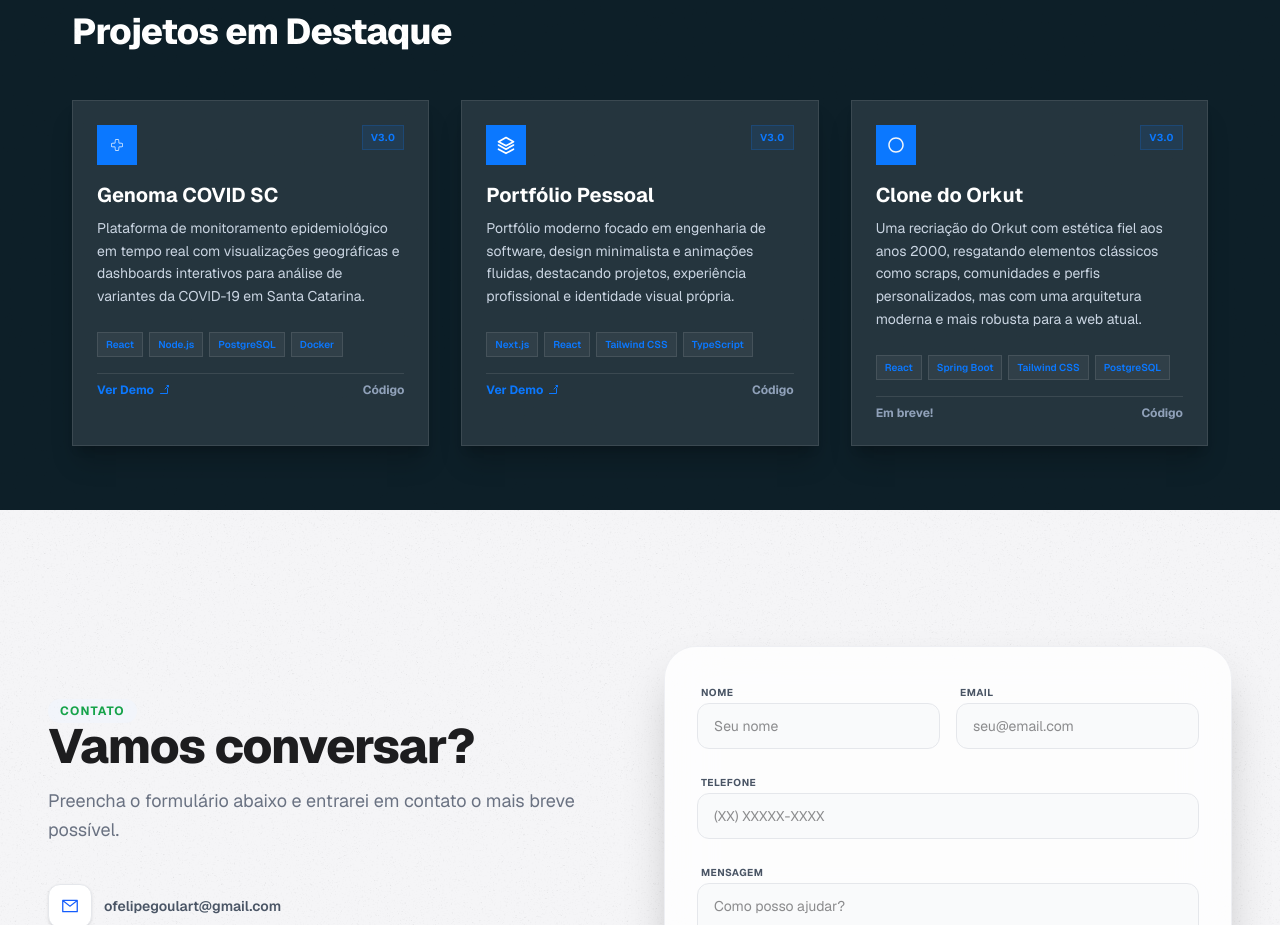
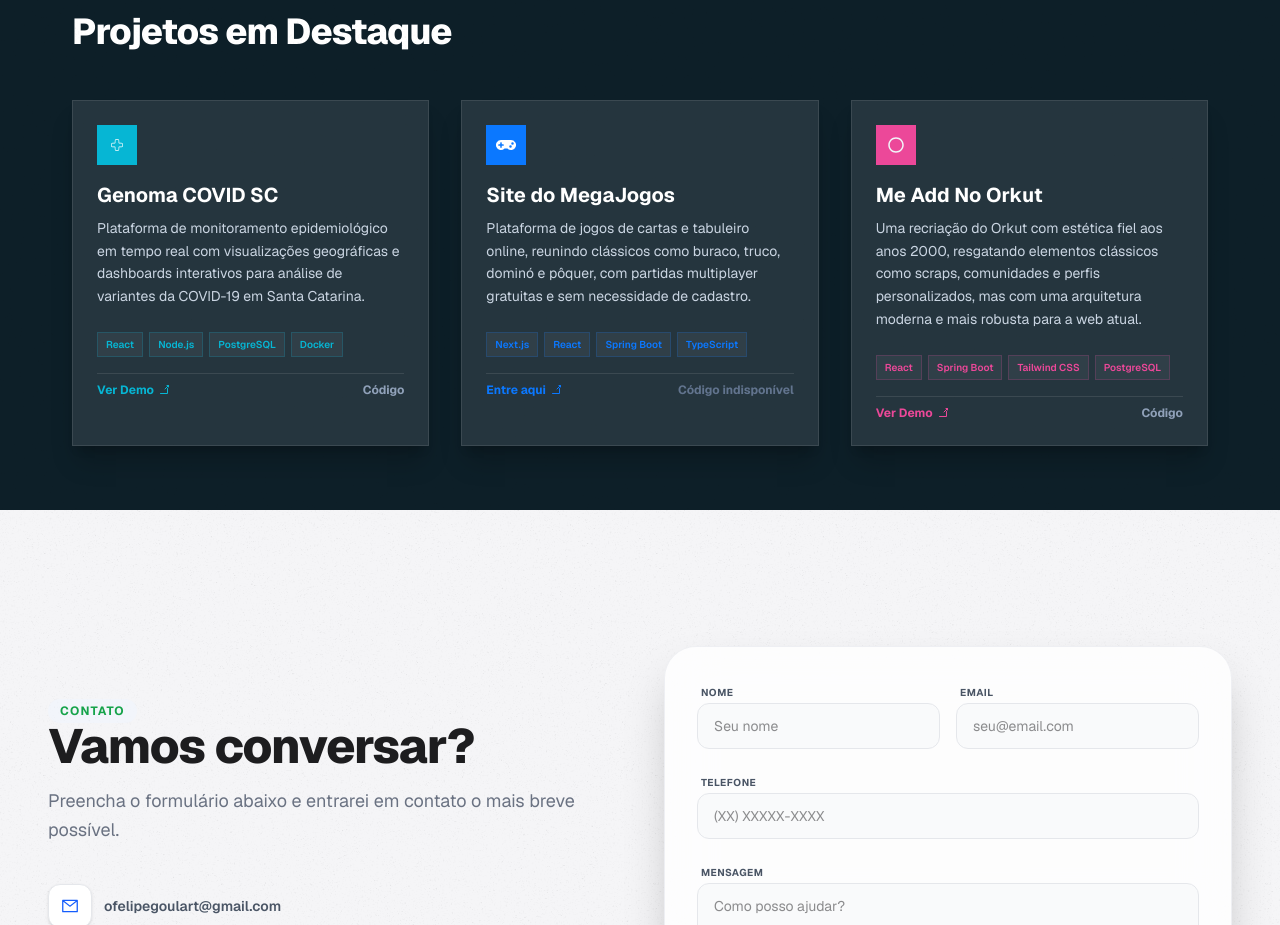
Before and after one commit to ofelipegoulart/portfolio-website, a Next.js app: page / in a window 1280 px wide. Shown: the part 2314-3239 px from the top of the page. Built offline with nearby package versions, Linux system fonts and the light colour scheme.

Commit message:
feat: revamp Projects section

```diff
--- a/app/components/icons.tsx
+++ b/app/components/icons.tsx
@@ -1,7 +1,7 @@
 import React from 'react';
 import { AiFillLinkedin, AiFillGithub, AiOutlineMail } from 'react-icons/ai';
 import { CiGlobe, CiMapPin, CiMedicalCross } from 'react-icons/ci';
-import { FaRegCircle } from 'react-icons/fa';
+import { FaRegCircle, FaGamepad } from 'react-icons/fa';
 
 type IconProps = React.SVGProps<SVGSVGElement> & { size?: number };
 
@@ -46,6 +46,10 @@ export const Medical = ({ size = 20, ...props }: IconProps) => (
 
 export const Orkut = ({ size = 20, ...props }: IconProps) => (
     <FaRegCircle />
+);
+
+export const Gamepad = (props: React.ComponentProps<typeof FaGamepad>) => (
+    <FaGamepad {...props} />
 );
 
 export const ExternalLink = ({ size = 20, ...props }: IconProps) => (
--- a/app/lib/translations.ts
+++ b/app/lib/translations.ts
@@ -84,18 +84,20 @@ export const translations = {
 
                 },
                 {
-                    title: "Portfólio Pessoal",
+                    title: "Site do MegaJogos",
                     project: Project.PersonalPortfolio,
-                    desc: "Portfólio moderno focado em engenharia de software, design minimalista e animações fluidas, destacando projetos, experiência profissional e identidade visual própria.",
-                    tags: ["Next.js", "React", "Tailwind CSS", "TypeScript"],
-                    link: "https://felipegoulart.dev/",
-                    linkCode: "https://github.com/ofelipegoulart/portfolio-website"
+                    desc: "Plataforma de jogos de cartas e tabuleiro online, reunindo clássicos como buraco, truco, dominó e pôquer, com partidas multiplayer gratuitas e sem necessidade de cadastro.",
+                    tags: ["Next.js", "React", "Spring Boot", "TypeScript"],
+                    link: "https://homolog.fontec.inf.br",
+                    linkCode: "",
+                    demoLabel: "Entre aqui",
+                    codeLabel: "Código indisponível"
                 },
                 {
-                    title: "Clone do Orkut",
+                    title: "Me Add No Orkut",
                     project: Project.OrkutClone,
                     desc: "Uma recriação do Orkut com estética fiel aos anos 2000, resgatando elementos clássicos como scraps, comunidades e perfis personalizados, mas com uma arquitetura moderna e mais robusta para a web atual.", tags: ["React", "Spring Boot", "Tailwind CSS", "PostgreSQL"],
-                    link: "",
+                    link: "https://me-add-no-orkut.felipegoulart.dev",
                     linkCode: "https://github.com/ofelipegoulart/orkut-clone"
                 }
             ]
@@ -195,19 +197,21 @@ export const translations = {
                     linkCode: "https://github.com/ofelipegoulart/vigilanciagenomica"
                 },
                 {
-                    title: "Portfólio Pessoal",
+                    title: "GameVelvet Website",
                     project: Project.PersonalPortfolio,
-                    desc: "Modern portfolio focused on software engineering, minimalist design, and fluid animations, highlighting projects, professional experience, and personal brand.",
-                    tags: ["Next.js", "React", "Tailwind CSS", "TypeScript"],
-                    link: "https://felipegoulart.dev/",
-                    linkCode: "https://github.com/ofelipegoulart/portfolio-website"
+                    desc: "Online card and board game platform, bringing together classics like canasta, truco, dominoes, and poker, with free multiplayer matches and no sign-up required.",
+                    tags: ["Next.js", "React", "Spring Boot", "TypeScript"],
+                    link: "https://homolog.fontec.inf.br",
+                    linkCode: "",
+                    demoLabel: "Enter here",
+                    codeLabel: "Code unavailable"
                 },
                 {
-                    title: "Orkut Clone",
+                    title: "Add Me On Orkut",
                     project: Project.OrkutClone,
                     desc: "A faithful recreation of Orkut that brings back the look and feel of the early 2000s, reviving classic features like scraps, communities, and personalized profiles, all built on a modern, more robust web architecture.",
                     tags: ["React", "Spring Boot", "Tailwind CSS", "PostgreSQL"],
-                    link: "",
+                    link: "https://me-add-no-orkut.felipegoulart.dev",
                     linkCode: "https://github.com/ofelipegoulart/orkut-clone"
                 }
             ]
--- a/app/sections/Projects.tsx
+++ b/app/sections/Projects.tsx
@@ -1,7 +1,13 @@
 import React from 'react';
 import Link from 'next/link';
-import { Layers, ExternalLink, Medical, Orkut } from '../components/icons';
+import { ExternalLink, Medical, Orkut, Gamepad } from '../components/icons';
 import { Project, translations as t } from '../lib/translations';
+
+const accentColors: Record<string, string> = {
+    [Project.GenomaCOVIDSC]: '#06b6d4',
+    [Project.PersonalPortfolio]: '#0b78ff',
+    [Project.OrkutClone]: '#ec4899',
+};
 
 export default function Projects({ t }: { t: any }) {
     return (
@@ -32,7 +38,9 @@ export default function Projects({ t }: { t: any }) {
             </div>
 
             <div className="grid grid-cols-1 md:mx-8 md:grid-cols-2 lg:grid-cols-3 gap-8">
-                {t.projects.items.map((item: any, idx: number) => (
+                {t.projects.items.map((item: any, idx: number) => {
+                  const accent = accentColors[item.project] || '#0b78ff';
+                  return (
                     <div
                         key={idx}
 
@@ -43,37 +51,28 @@ export default function Projects({ t }: { t: any }) {
                             p-6
                             shadow-xl shadow-black/20
                             relative"
+                        style={{ '--accent': accent } as React.CSSProperties}
                     >
                         <div className="space-y-4">
                             <div className="flex justify-between items-start">
-                                <div className="
+                                <div
+                                    className="
                                         w-10 h-10
-                                    bg-[#0b78ff]
-                                    hover:bg-white/5
                                         rounded-none
                                         flex items-center justify-center
                                         transition-colors
-                                ">
+                                        hover:opacity-80
+                                    "
+                                    style={{ backgroundColor: 'var(--accent)' }}
+                                >
                                     {item.project === Project.GenomaCOVIDSC ? (
                                         <Medical size={20} className="text-white" />
                                     ) : (item.project === Project.PersonalPortfolio ? (
-                                        <Layers size={20} className="text-white" />
+                                        <Gamepad size={20} className="text-white" />
                                     ) : (
                                         <Orkut size={20} className="text-white" />
                                     ))}
                                 </div>
-
-                                <span className="
-                                    text-[10px] font-bold
-                                    text-[#0b78ff]
-                                    bg-[#0b78ff]/10
-                                    px-2 py-1
-                                    border border-[#0b78ff]/20
-                                    rounded-none
-                                    tracking-wider uppercase
-                                ">
-                                    V3.0
-                                </span>
                             </div>
 
                             <div className="space-y-2">
@@ -96,8 +95,8 @@ export default function Projects({ t }: { t: any }) {
                                             text-[10px] font-semibold
                                             px-2 py-1
                                             bg-white/5
-                                            border border-white/10
-                                            text-[#0b78ff]
+                                            border border-(--accent)/20
+                                            text-(--accent)
                                             hover:bg-white/10
                                             transition-colors
                                             rounded-none
@@ -115,13 +114,14 @@ export default function Projects({ t }: { t: any }) {
                                         target="_blank"
                                         rel="noopener noreferrer"
                                         className="
-                                            text-[#0b78ff]
-                                            hover:text-[#0077ee]
+                                            text-(--accent)
                                             hover:underline
+                                            hover:opacity-80
                                             flex items-center gap-1
+                                            transition-opacity
                                         "
                                     >
-                                        {t.projects.demo}
+                                        {item.demoLabel || t.projects.demo}
                                         <ExternalLink size={12} />
                                     </Link>
                                 ) : (
@@ -130,23 +130,31 @@ export default function Projects({ t }: { t: any }) {
                                     </span>
                                 )}
 
+                                {item.linkCode ? (
                                     <Link
-                                    href={item.linkCode || ""}
+                                        href={item.linkCode}
                                         target="_blank"
                                         rel="noopener noreferrer"
                                         className="
                                             text-slate-400
-                                        hover:text-[#0b78ff]
+                                            hover:text-(--accent)
                                             hover:underline
                                             flex items-center gap-1
+                                            transition-colors
                                         "
                                     >
-                                    {t.projects.code}
+                                        {item.codeLabel || t.projects.code}
                                     </Link>
+                                ) : (
+                                    <span className="text-slate-500">
+                                        {item.codeLabel || t.projects.code}
+                                    </span>
+                                )}
                             </div>
                         </div>
                     </div>
-                ))}
+                  );
+                })}
             </div>
         </section>
     );
```
Lines whose indentation alone changed are shown as unchanged.
